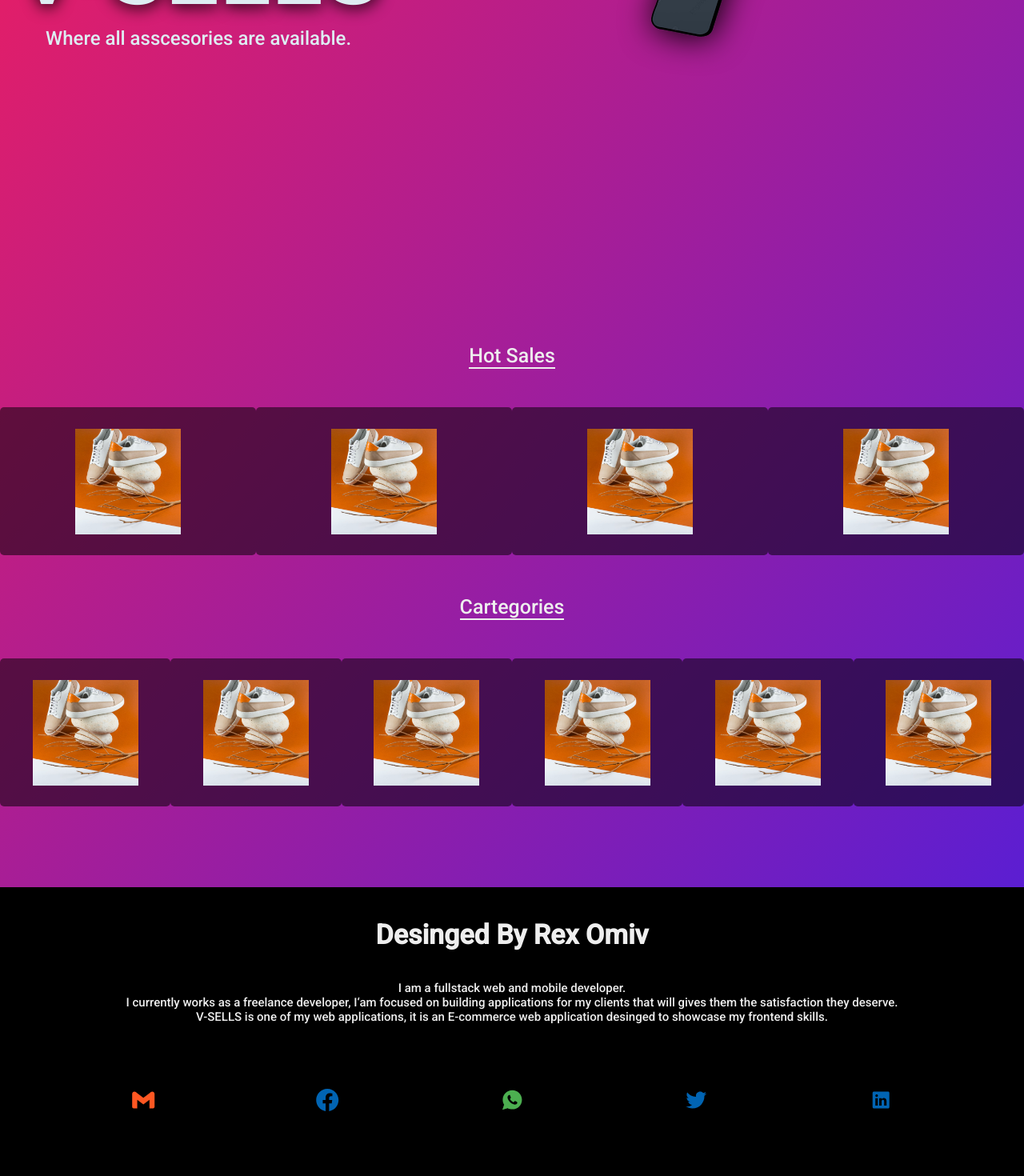
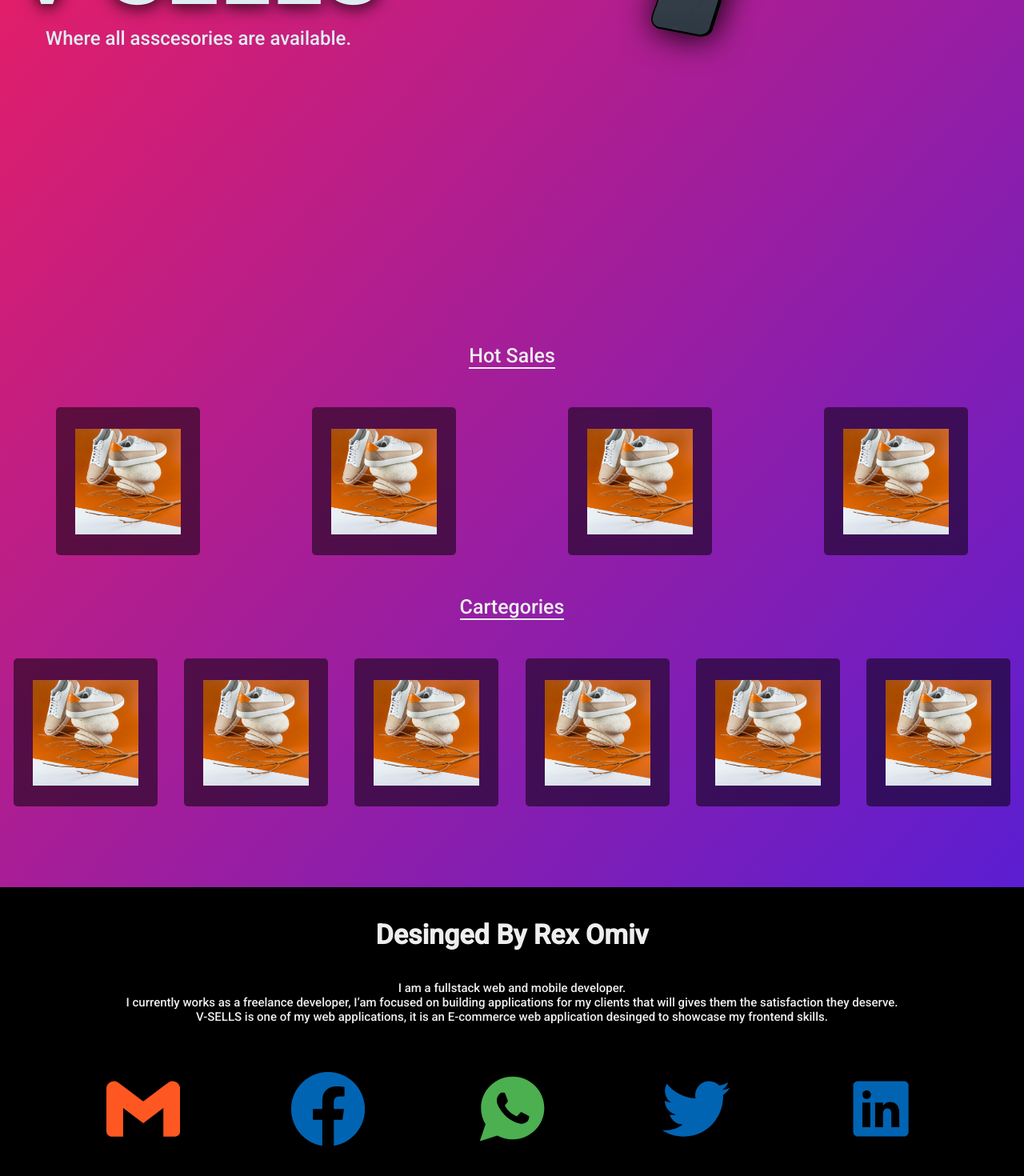
Before and after one commit to omivrex/V-SELLS, a Next.js app: page / in a window 1280 px wide. Shown: the part 474-1944 px from the top of the page at 80% size. Built offline with nearby package versions, Linux system fonts and the light colour scheme; what timers would draw is missing.

Commit message:
fixed design errors in home page

```diff
--- a/components/Footer.tsx
+++ b/components/Footer.tsx
@@ -18,19 +18,29 @@ const Footer = ():ReactElement => {
         </p>
         <section className={styles.contactInfo}>
           <Link href={'mailto:omivrex@gmail.com'} passHref={true}>
-            <SiGmail size={'40%'} color={'#ff5722'}/>
+            <span>
+              <SiGmail size={'40%'} color={'#ff5722'}/>
+            </span>
           </Link>
           <Link href={'https://web.facebook.com/rex.omivii'} passHref={true}>
-            <BsFacebook size={'40%'} color={'#0164b3'}/>
+            <span>
+              <BsFacebook size={'40%'} color={'#0164b3'}/>
+            </span>
           </Link>
           <Link href={'https://wa.me/+2347084973294'} passHref={true}>
-            <IoLogoWhatsapp size={'40%'} color={'#4caf50'}/>
+            <span>
+              <IoLogoWhatsapp size={'40%'} color={'#4caf50'}/>
+            </span>
           </Link>
           <Link href={'https://twitter.com/RexOmiv'} passHref={true}>
-            <IoLogoTwitter size={'40%'} color={'#0164b3'}/>
+            <span>
+              <IoLogoTwitter size={'40%'} color={'#0164b3'}/>
+            </span>
           </Link>
           <Link href={'https://linkedin.com/in/Rex-Omiv'} passHref={true}>
-            <IoLogoLinkedin size={'40%'} color={'#0164b3'}/>
+            <span>
+              <IoLogoLinkedin size={'40%'} color={'#0164b3'}/>
+            </span>
           </Link>
         </section>
       </footer>
--- a/pages/index.tsx
+++ b/pages/index.tsx
@@ -14,7 +14,9 @@ const cartegories:ReactElement[] = []
 for (let index = 0; index < noOfCartegoriesToDisp; index++) {
     cartegories.push(
       <Link href={'/cartegories'} passHref={true}>
-        <Cartegory/>
+        <div>
+          <Cartegory/>
+        </div>
       </Link>
     )
 }
@@ -25,7 +27,9 @@ const hotSales:ReactElement[] = []
 for (let index = 0; index < noOfHotSalesToDisp; index++) {
     hotSales.push(
       <Link href={'/cartegories'} passHref={true}>
-        <Cartegory/>
+        <div>
+          <Cartegory/>
+        </div>
       </Link>
     )
 }
@@ -65,11 +69,11 @@ export default function Home():ReactElement {
           </h1>
           <img className={styles.sampleImg} id="sampleImg" src={sampleImages[index]} />
         </div>
-        <section className={styles.cartegoriesCcntainer}>
+        <section className={styles.cartegoriesContainer}>
           <div className={styles.sectionHeading}><span>Hot Sales</span></div>
           {hotSales}
         </section>
-        <section className={styles.cartegoriesCcntainer}>
+        <section className={styles.cartegoriesContainer}>
           <div className={styles.sectionHeading}><span>Cartegories</span></div>
           {cartegories}
         </section>
--- a/styles/Home.module.css
+++ b/styles/Home.module.css
@@ -23,6 +23,16 @@
   filter: drop-shadow(1px 3px 20px black);
   animation: pulse 2s ease infinite;
 }
+
+/* section {
+  display: flex;
+  flex-wrap: wrap;
+  width: 100%;
+}
+
+section>div {
+  margin: auto;
+} */
 
 .sectionHeading {
   width: 100%;
@@ -53,7 +63,7 @@
   text-shadow: none;
 }
 
-.cartegoriesCcntainer {
+.cartegoriesContainer {
   display: flex;
   flex-wrap: wrap;
   width: 100%;
--- a/styles/footer.module.css
+++ b/styles/footer.module.css
@@ -31,7 +31,7 @@
     align-content: space-between;
 }
 
-.footer>section>a {
+.footer>section>span {
     margin: auto;
     display: flex;
     flex-direction: row;
--- a/styles/globals.css
+++ b/styles/globals.css
@@ -78,7 +78,7 @@ a {
   width: 90%;
 }
 
-.nav-item > span {
+.nav-item > span:not(.nav-link) {
   flex: 0.17 1;
   background: #fff;
   border-radius: 0 5px 5px 0px;
```
